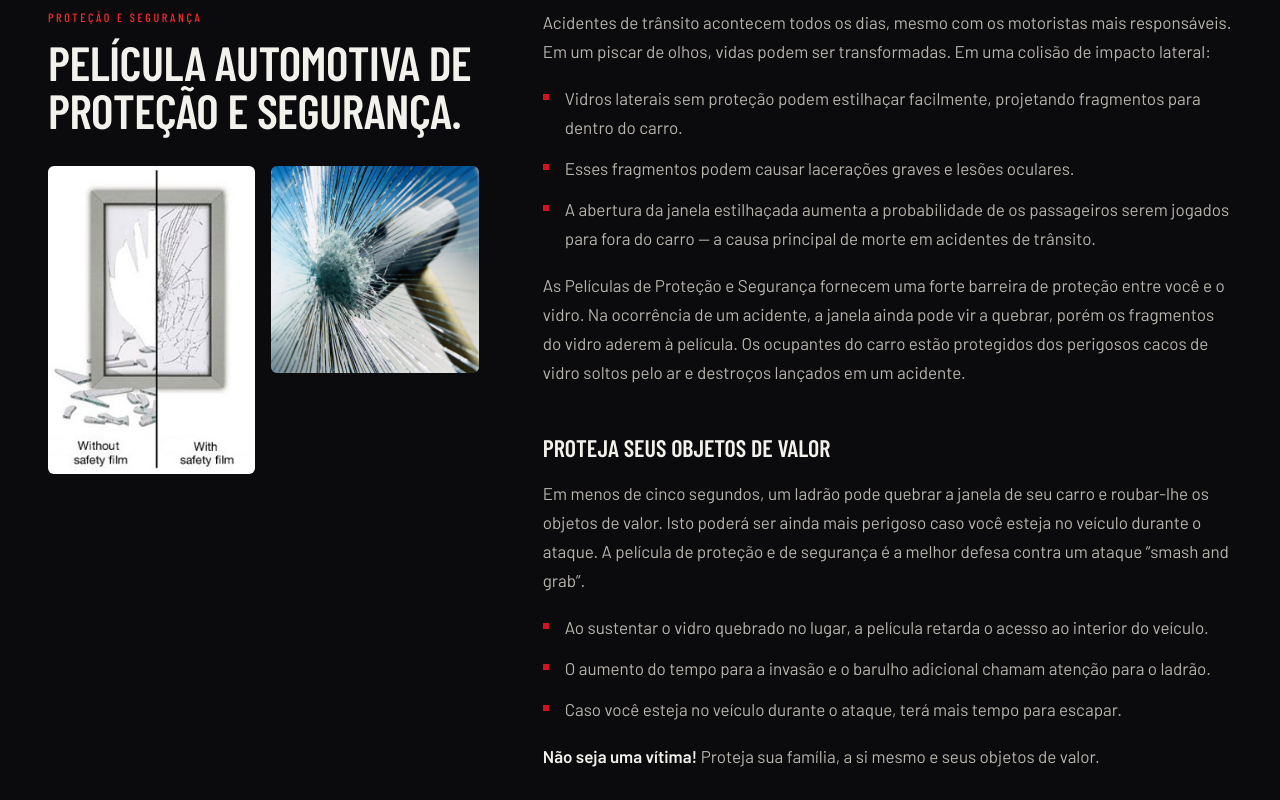
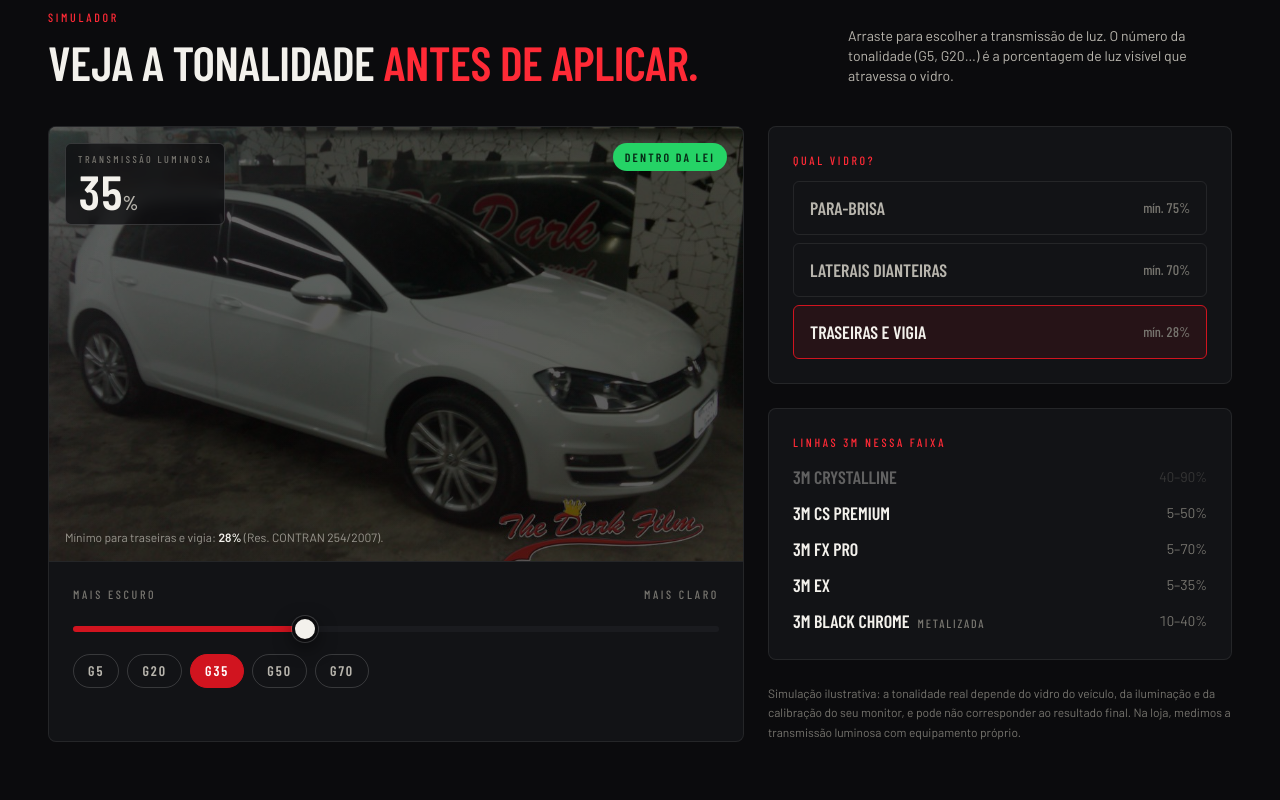
Before and after one commit to wbrunovieira/darkfilm-website, a Next.js app in the folder app/: page /linha-automotiva in a window 1280 px wide. Shown: the part 1660-2460 px from the top of the page. Built offline with nearby package versions, Linux system fonts and the light colour scheme; no server answers.

Commit message:
Simulador de transparência de película na Linha Automotiva (tonalidades G5–G70, limites CONTRAN, faixas 3M)
Co-Authored-By: Claude Fable 5 <noreply@anthropic.com>

```diff
--- a/app/app/globals.css
+++ b/app/app/globals.css
@@ -137,6 +137,37 @@ body {
 .prose-dark a { color: var(--fg); text-decoration: underline; text-underline-offset: 3px; }
 .prose-dark a:hover { color: var(--red-2); }
 
+/* Slider do simulador de película */
+.tint-range {
+  -webkit-appearance: none;
+  appearance: none;
+  height: 6px;
+  border-radius: 999px;
+  background: linear-gradient(to right, var(--red) var(--p, 50%), var(--bg-3) var(--p, 50%));
+  outline: none;
+}
+.tint-range::-webkit-slider-thumb {
+  -webkit-appearance: none;
+  width: 26px;
+  height: 26px;
+  border-radius: 50%;
+  background: var(--fg);
+  border: 3px solid var(--bg);
+  box-shadow: 0 0 0 1px var(--line-strong), 0 6px 18px rgba(0, 0, 0, 0.5);
+  cursor: grab;
+  transition: transform 0.2s;
+}
+.tint-range::-webkit-slider-thumb:active { cursor: grabbing; transform: scale(1.1); }
+.tint-range::-moz-range-thumb {
+  width: 26px;
+  height: 26px;
+  border-radius: 50%;
+  background: var(--fg);
+  border: 3px solid var(--bg);
+  cursor: grab;
+}
+.tint-range:focus-visible { box-shadow: 0 0 0 3px var(--red-deep); }
+
 /* ---------- Motion ---------- */
 @keyframes marquee {
   from { transform: translateX(0); }
--- a/app/app/linha-automotiva/page.tsx
+++ b/app/app/linha-automotiva/page.tsx
@@ -5,6 +5,7 @@ import { PageHero } from "@/components/PageHero";
 import { Bullets, Section } from "@/components/Section";
 import { Reveal, RevealGroup, RevealItem } from "@/components/Reveal";
 import { ContactCTA } from "@/components/ContactCTA";
+import { TintSimulator } from "@/components/TintSimulator";
 import { ArrowIcon } from "@/components/icons";
 
 export const metadata: Metadata = {
@@ -71,6 +72,8 @@ export default function LinhaAutomotivaPage() {
           .
         </p>
       </Section>
+
+      <TintSimulator image="/img/galeria/10.jpg" />
 
       <Section
         eyebrow="Proteção e segurança"
--- /dev/null
+++ b/app/components/TintSimulator.tsx
@@ -0,0 +1,180 @@
+"use client";
+
+import Image from "next/image";
+import { motion, useReducedMotion } from "motion/react";
+import { useId, useState } from "react";
+import { Reveal } from "./Reveal";
+
+/**
+ * Simulador de transparência de película.
+ * Dados reais do site original:
+ * - Tonalidades do mostruário: G5, G20, G35, G50, G70 (número = % de luz visível transmitida).
+ * - Limites da Resolução CONTRAN 254/2007 (imagem "imgExemploResolucao"): para-brisa 75%,
+ *   laterais dianteiras 70%, demais vidros 28%.
+ * - Faixas das linhas 3M (página 3M): Crystalline 40–90, CS Premium 5–50, FX Pro 5–70,
+ *   EX 5–35, Black Chrome 10–40.
+ */
+const TONALIDADES = [5, 20, 35, 50, 70] as const;
+
+const VIDROS = [
+  { id: "parabrisa", nome: "Para-brisa", min: 75 },
+  { id: "dianteiras", nome: "Laterais dianteiras", min: 70 },
+  { id: "traseiras", nome: "Traseiras e vigia", min: 28 },
+] as const;
+
+const LINHAS_3M = [
+  { nome: "Crystalline", min: 40, max: 90 },
+  { nome: "CS Premium", min: 5, max: 50 },
+  { nome: "FX Pro", min: 5, max: 70 },
+  { nome: "EX", min: 5, max: 35 },
+  { nome: "Black Chrome", min: 10, max: 40, metalizada: true },
+] as const;
+
+export function TintSimulator({ image = "/img/hero/arquitetonica.jpg" }: { image?: string }) {
+  const [vlt, setVlt] = useState<number>(35);
+  const [vidro, setVidro] = useState<(typeof VIDROS)[number]["id"]>("traseiras");
+  const reduce = useReducedMotion();
+  const id = useId();
+
+  const limite = VIDROS.find((v) => v.id === vidro)!;
+  const legal = vlt >= limite.min;
+  const compativeis = LINHAS_3M.filter((l) => vlt >= l.min && vlt <= l.max);
+  // Escurecimento: quanto menor a transmissão, mais opaca a camada preta.
+  const shade = 1 - vlt / 100;
+
+  return (
+    <section className="container-x border-t border-line py-16 md:py-24">
+      <Reveal className="mb-10 flex flex-col gap-6 md:flex-row md:items-end md:justify-between">
+        <div>
+          <p className="eyebrow mb-3">Simulador</p>
+          <h2 className="display text-3xl md:text-5xl">
+            Veja a tonalidade <span className="text-red-2">antes de aplicar.</span>
+          </h2>
+        </div>
+        <p className="max-w-sm text-sm text-fg-2">
+          Arraste para escolher a transmissão de luz. O número da tonalidade (G5, G20…) é a
+          porcentagem de luz visível que atravessa o vidro.
+        </p>
+      </Reveal>
+
+      <div className="grid gap-6 lg:grid-cols-[1.5fr_1fr]">
+        {/* Vidro */}
+        <Reveal className="relative overflow-hidden rounded-lg border border-line bg-bg-2">
+          <div className="relative aspect-[16/10]">
+            <Image src={image} alt="Cena vista através do vidro" fill sizes="(min-width: 1024px) 60vw, 100vw" className="object-cover" />
+            {/* película */}
+            <motion.div
+              aria-hidden
+              className="absolute inset-0 bg-black"
+              animate={{ opacity: shade }}
+              transition={reduce ? { duration: 0 } : { type: "spring", stiffness: 120, damping: 20 }}
+            />
+            {/* reflexo do vidro */}
+            <div aria-hidden className="absolute inset-0 bg-gradient-to-br from-white/[0.14] via-transparent to-white/[0.04]" />
+            <div aria-hidden className="absolute -left-1/4 top-0 h-full w-1/3 -skew-x-12 bg-gradient-to-r from-transparent via-white/[0.06] to-transparent" />
+
+            {/* leitura do medidor */}
+            <div className="absolute left-4 top-4 rounded-md border border-white/15 bg-bg/70 px-3 py-2 backdrop-blur">
+              <p className="font-display text-[10px] uppercase tracking-[0.25em] text-fg-3">Transmissão luminosa</p>
+              <p className="display text-4xl tabular-nums text-fg md:text-5xl">
+                {vlt}
+                <span className="text-xl text-fg-2">%</span>
+              </p>
+            </div>
+
+            <div className={`absolute right-4 top-4 rounded-full px-3 py-1.5 font-display text-xs font-semibold uppercase tracking-[0.18em] ${legal ? "bg-[#25D366] text-[#062b16]" : "bg-red text-white"}`}>
+              {legal ? "Dentro da lei" : "Abaixo do mínimo"}
+            </div>
+
+            <p className="absolute bottom-4 left-4 right-4 text-xs text-fg-2/80">
+              Mínimo para {limite.nome.toLowerCase()}: <strong className="text-fg">{limite.min}%</strong> (Res. CONTRAN 254/2007).
+            </p>
+          </div>
+
+          {/* slider */}
+          <div className="border-t border-line p-5 md:p-6">
+            <label htmlFor={`${id}-vlt`} className="mb-3 flex items-center justify-between font-display text-xs uppercase tracking-[0.22em] text-fg-3">
+              <span>Mais escuro</span>
+              <span>Mais claro</span>
+            </label>
+            <input
+              id={`${id}-vlt`}
+              type="range"
+              min={5}
+              max={90}
+              step={1}
+              value={vlt}
+              onChange={(e) => setVlt(Number(e.target.value))}
+              aria-valuetext={`${vlt}% de transmissão luminosa`}
+              className="tint-range w-full"
+              style={{ ["--p" as string]: `${((vlt - 5) / 85) * 100}%` }}
+            />
+            <div className="mt-4 flex flex-wrap gap-2">
+              {TONALIDADES.map((t) => (
+                <button
+                  key={t}
+                  type="button"
+                  onClick={() => setVlt(t)}
+                  aria-pressed={vlt === t}
+                  className={`rounded-full border px-3.5 py-1.5 font-display text-sm font-semibold uppercase tracking-[0.14em] transition-colors ${
+                    vlt === t ? "border-red bg-red text-white" : "border-line-strong text-fg-2 hover:border-fg-3 hover:text-fg"
+                  }`}
+                >
+                  G{t}
+                </button>
+              ))}
+            </div>
+          </div>
+        </Reveal>
+
+        {/* Painel */}
+        <Reveal delay={0.1} className="flex flex-col gap-6">
+          <div className="rounded-lg border border-line bg-bg-2 p-5 md:p-6">
+            <p className="eyebrow mb-3">Qual vidro?</p>
+            <div role="radiogroup" aria-label="Vidro" className="grid gap-2">
+              {VIDROS.map((v) => (
+                <button
+                  key={v.id}
+                  type="button"
+                  role="radio"
+                  aria-checked={vidro === v.id}
+                  onClick={() => setVidro(v.id)}
+                  className={`flex items-center justify-between rounded-md border px-4 py-3 text-left transition-colors ${
+                    vidro === v.id ? "border-red bg-red/10 text-fg" : "border-line text-fg-2 hover:border-line-strong hover:text-fg"
+                  }`}
+                >
+                  <span className="font-display text-lg font-semibold uppercase">{v.nome}</span>
+                  <span className="font-display text-sm tabular-nums text-fg-3">mín. {v.min}%</span>
+                </button>
+              ))}
+            </div>
+          </div>
+
+          <div className="rounded-lg border border-line bg-bg-2 p-5 md:p-6">
+            <p className="eyebrow mb-3">Linhas 3M nessa faixa</p>
+            <ul className="grid gap-2">
+              {LINHAS_3M.map((l) => {
+                const ok = compativeis.includes(l);
+                return (
+                  <li key={l.nome} className={`flex items-center justify-between text-sm transition-opacity ${ok ? "opacity-100" : "opacity-35"}`}>
+                    <span className="font-display text-lg font-semibold uppercase">
+                      3M {l.nome}
+                      {"metalizada" in l && <span className="ml-2 text-xs font-medium tracking-[0.15em] text-fg-3">metalizada</span>}
+                    </span>
+                    <span className="tabular-nums text-fg-3">{l.min}–{l.max}%</span>
+                  </li>
+                );
+              })}
+            </ul>
+          </div>
+
+          <p className="text-xs leading-relaxed text-fg-3">
+            Simulação ilustrativa: a tonalidade real depende do vidro do veículo, da iluminação e
+            da calibração do seu monitor, e pode não corresponder ao resultado final. Na loja,
+            medimos a transmissão luminosa com equipamento próprio.
+          </p>
+        </Reveal>
+      </div>
+    </section>
+  );
+}
```
